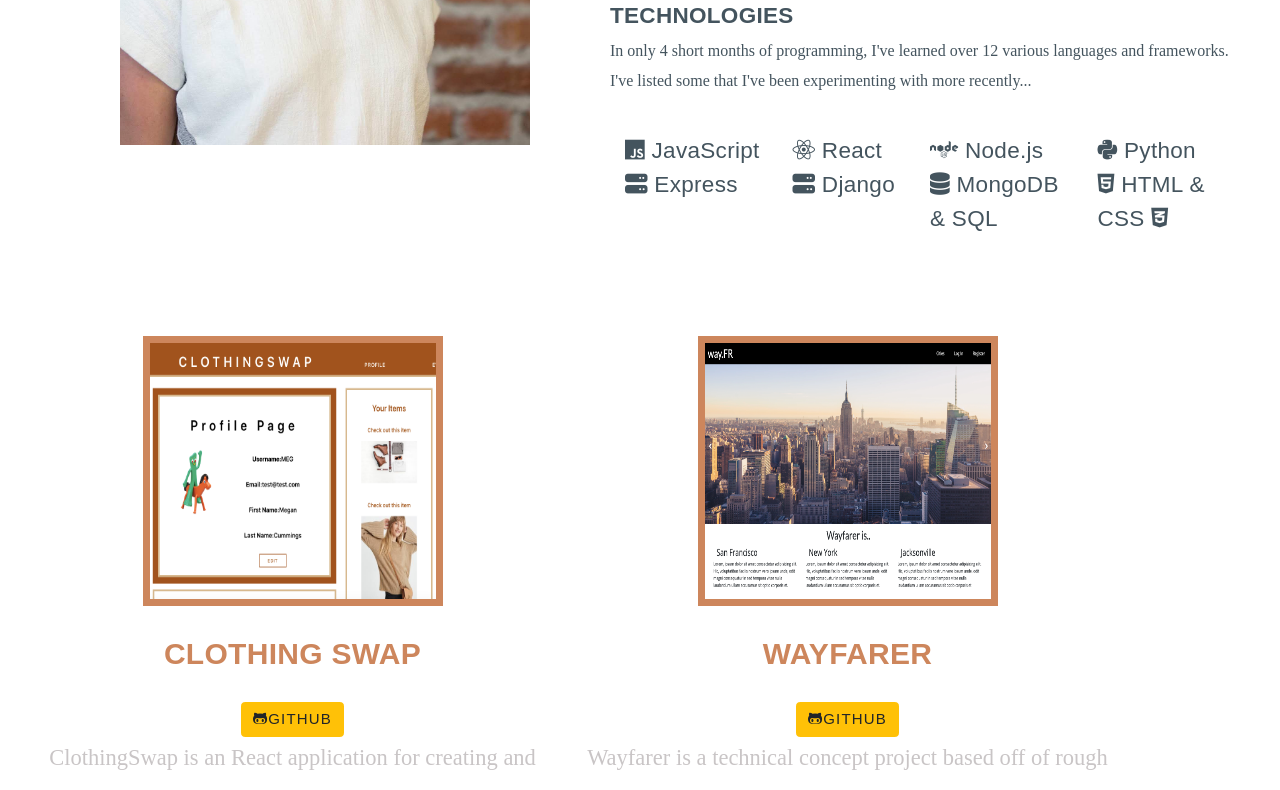
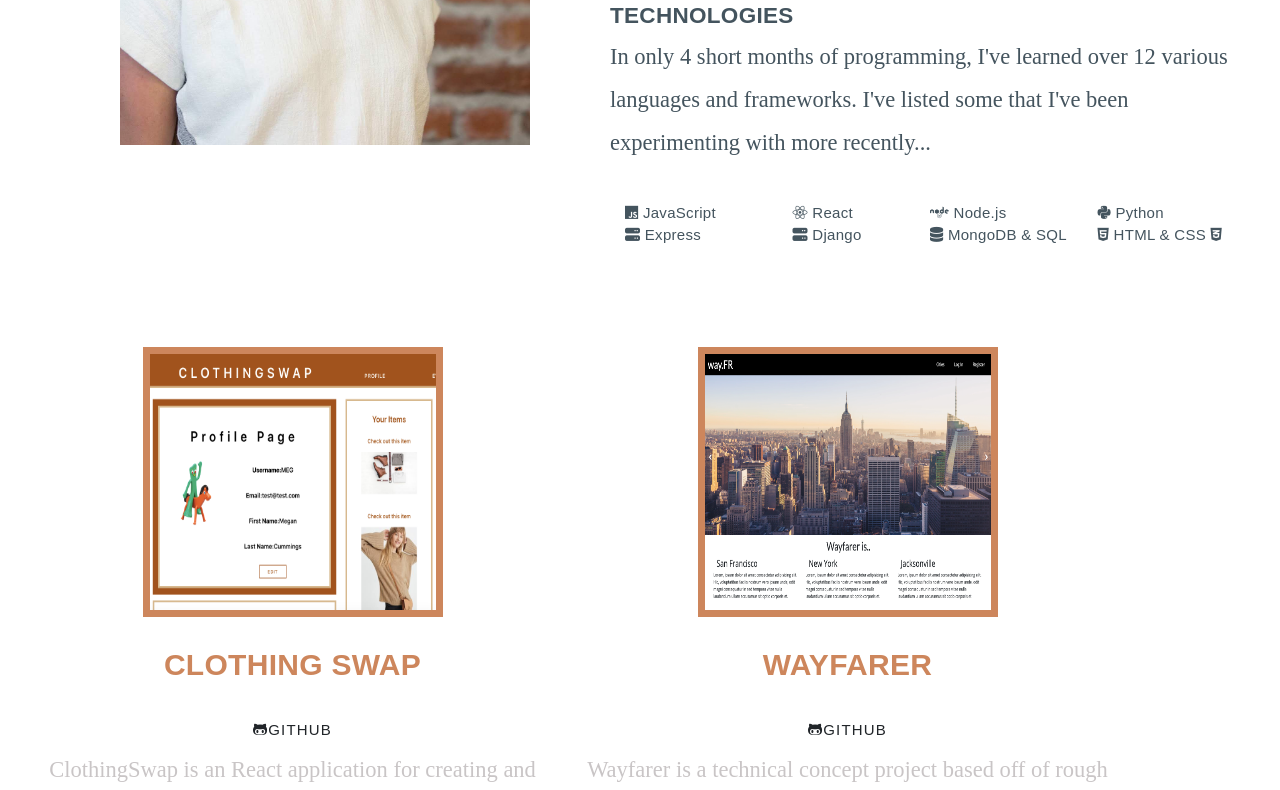
Before and after one commit to meganecummings/Portfolio, a React (Create React App) app: page / in a window 1280 px wide. Shown: the part 1320-2110 px from the top of the page. Built offline with nearby package versions, Linux system fonts and the light colour scheme; the HTML template or start-up script is replaced by a standard one.

Commit message:
Updated GITHUB for Projects

```diff
--- a/src/components/About/About.css
+++ b/src/components/About/About.css
@@ -44,7 +44,7 @@ i {
 
 .tech {
     text-transform: none;
-    font-size: 1.5em;
+    font-size: 1em;
 }
 
 i:hover,
@@ -52,3 +52,7 @@ i:hover,
     color: var(--bronze);
     transform: rotate(1080deg);
 }
+
+.btn-custom {
+    background-color: var(--bronze);
+}
--- a/src/components/About/About.js
+++ b/src/components/About/About.js
@@ -18,13 +18,13 @@ class About extends Component {
                 <p className="about-body"> I'm a burgeoning <span className="keyword" >Software Engineer</span> with a passion for building thoughtful and intuitive applications. <br/>After spending almost a decade in Operations, I found myself <span className="keyword" >hungry</span> to move upstream in the product lifecycle, to be the <span className="keyword" >builder</span>, to create and to engineer the products that are changing the world around us. I believe in the power of tech <span className="keyword" >to make a difference</span> in the world, to innovate and to help people in their everyday lives and beyond.</p>
                 <div class="mt-4 pt-2">
                     <a href="https://github.com/meganecummings" target="_blank"
-                        class="btn btn-outline-custom btn-round"><i class="fab fa-github-alt fa-i"></i>Github</a>
+                        class="btn btn-custom btn-round"><i class="fab fa-github-alt fa-i"></i>Github</a>
                     <a href={resume} target="_blank"
-                        class="btn btn-outline-custom btn-round"><i class="far fa-id-badge fa-i"></i>Resume</a>
+                        class="btn btn-custom btn-round"><i class="far fa-id-badge fa-i"></i>Resume</a>
                 </div>
                 <br/>
                 <h4>Technologies</h4>
-                <p> In only 4 short months of programming, I've learned over 12 various languages and frameworks. I've listed some that I've been experimenting with more recently...</p>
+                <p className="about-body"> In only 4 short months of programming, I've learned over 12 various languages and frameworks. I've listed some that I've been experimenting with more recently...</p>
                 <br/>
                 <Container hover>
                     <Row>
--- a/src/components/Comment/Comment.css
+++ b/src/components/Comment/Comment.css
@@ -19,6 +19,7 @@ Forms
 
 .contact button {
     width: 100%;
+    margin-bottom: 2em;
 }
 
 textarea {
--- a/src/components/ProjectList/Project/Project.js
+++ b/src/components/ProjectList/Project/Project.js
@@ -15,7 +15,7 @@ const Project = () => {
                 <h2 className="project-title">Clothing Swap</h2>
                 <div class="mt-4 pt-2">
                     <button href="https://github.com/meganecummings/clothingswap-app" target="_blank"
-                        class="btn  btn-warning btn-round"><i class="fab fa-github-alt fa-i"></i>
+                        class="btn btn-custom btn-round"><i class="fab fa-github-alt fa-i"></i>
                         Github</button>
                 </div>
                 <p className="project-description">ClothingSwap is an React application for creating and managing your own clothing swap events. API integration with SendGrid & FormSpree for easy Contact and Messaging to your invitees.</p>
@@ -37,7 +37,7 @@ const Project = () => {
                 <h2 className="project-title">Wayfarer</h2>
                 <div class="mt-4 pt-2">
                     <button href="https://github.com/pouyarezvani/Project-4-Wayfarer" target="_blank"
-                        class="btn  btn-warning btn-round"><i class="fab fa-github-alt fa-i"></i>
+                        class="btn btn-custom btn-round"><i class="fab fa-github-alt fa-i"></i>
                         Github</button>
                 </div>
                 <p className="project-description">Wayfarer is a technical concept project based off of rough wireframes from clients. The MERN Stack Application aims to bring weary travelers to share stories and build connections around their discoveries in popular cities.</p>
```
